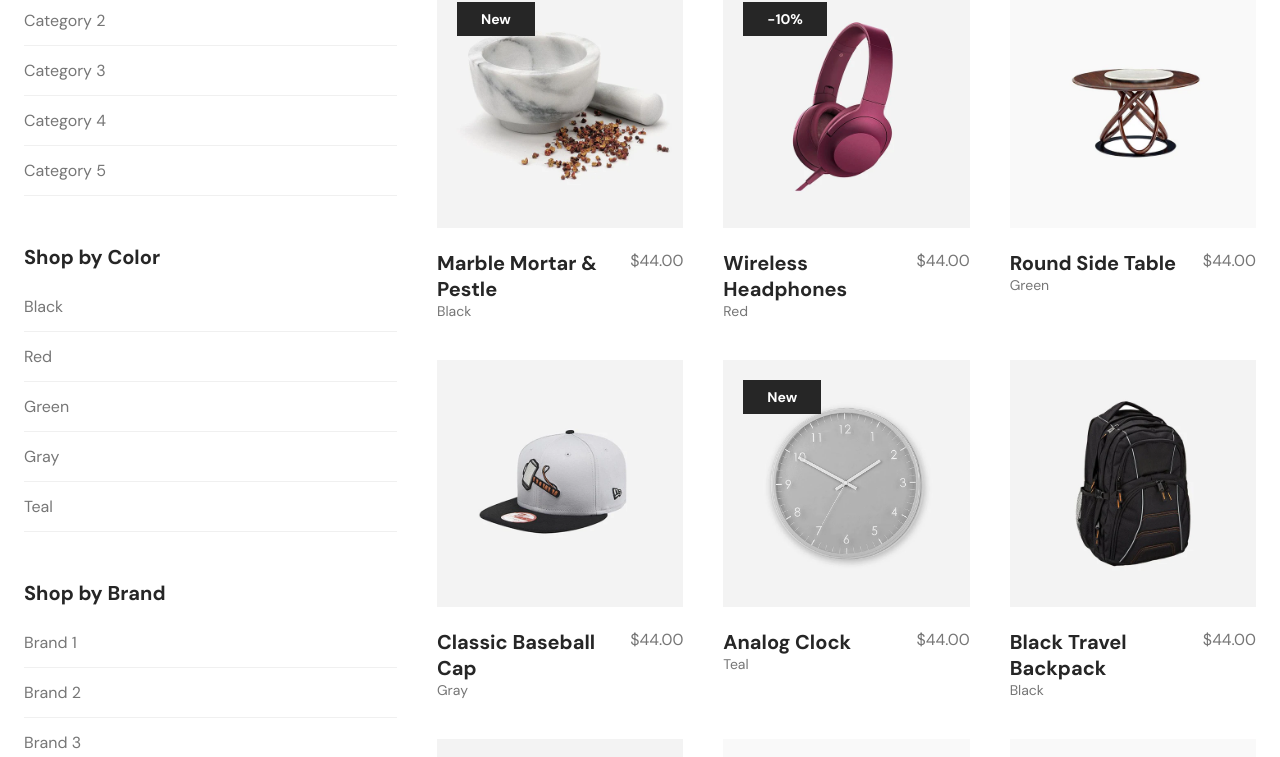
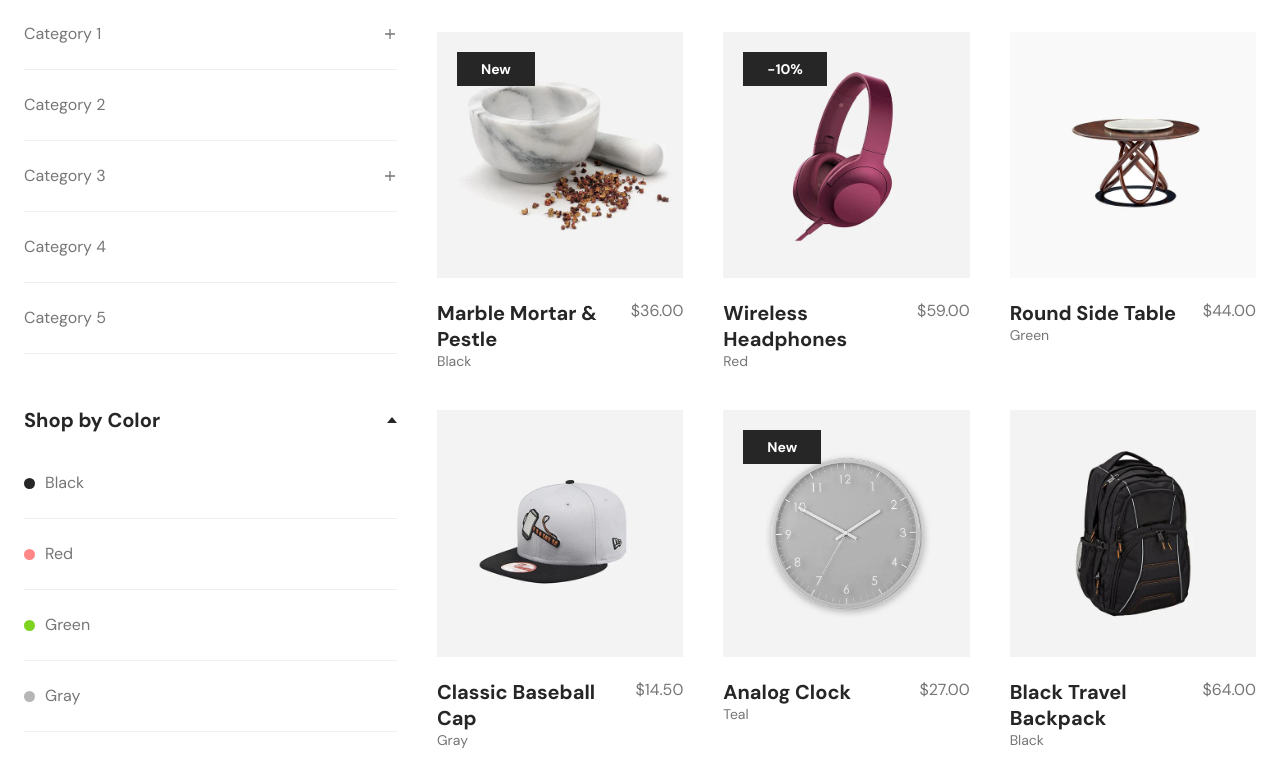
Before and after one commit to codeofsayeed/Orebi, a React (Vite) app: page /shop in a window 1280 px wide. Shown: the part 528-1285 px from the top of the page. Built offline with nearby package versions, Linux system fonts and the light colour scheme.

Commit message:
Changes on pages,services & styles folder.

```diff
--- a/src/pages/Shop.jsx
+++ b/src/pages/Shop.jsx
@@ -3,23 +3,60 @@ import { useSearchParams } from "react-router-dom";
 import { productsApi } from "../services/api.js";
 import ProductCard from "../components/ProductCard.jsx";
 
+/* ============ EDIT THE FILTER LISTS HERE ============ */
+const CATEGORIES = [
+  "Category 1",
+  "Category 2",
+  "Category 3",
+  "Category 4",
+  "Category 5",
+];
+// Categories listed here get a "+" button that opens sub-categories (products need a matching `sub` value).
+const SUBCATS = {
+  "Category 1": ["Type A", "Type B"],
+  "Category 3": ["Type A", "Type B"],
+};
+const COLORS = [
+  // name must match a product's `color`; dot is the circle colour
+  { name: "Black", dot: "#262626" },
+  { name: "Red", dot: "#ff8686" },
+  { name: "Green", dot: "#7ed321" },
+  { name: "Gray", dot: "#b6b6b6" },
+  { name: "Teal", dot: "#15cba8" },
+];
+const BRANDS = ["Brand 1", "Brand 2", "Brand 3", "Brand 4", "Brand 5"];
 const PRICES = [
   [0, 9.99],
   [10, 19.99],
   [20, 29.99],
   [30, 39.99],
   [40, 69.99],
-];
+]; // [from, to]
+/* ===================================================== */
+
+const Plus = ({ open }) => (
+  <svg width="10" height="10" viewBox="0 0 10 10">
+    <path
+      d={open ? "M0 5h10" : "M5 0v10M0 5h10"}
+      stroke="#767676"
+      strokeWidth="1.3"
+    />
+  </svg>
+);
+const usd = (n) => `$${n.toFixed(2)}`;
 
 export default function Shop() {
   const [all, setAll] = useState([]);
   const [sp] = useSearchParams();
   const [f, setF] = useState({
     category: sp.get("category") || "",
+    sub: "",
     color: "",
     brand: "",
     price: null,
   });
+  const [open, setOpen] = useState({ color: true, brand: true }); // which collapsible groups are open
+  const [subOpen, setSubOpen] = useState({});
   const [sort, setSort] = useState("featured");
   const [per, setPer] = useState(12);
   const [page, setPage] = useState(1);
@@ -28,12 +65,16 @@ export default function Shop() {
   useEffect(() => {
     productsApi.list().then(setAll);
   }, []);
-  const uniq = (k) => [...new Set(all.map((p) => p[k]))];
+  useEffect(() => {
+    setF((s) => ({ ...s, category: sp.get("category") || "", sub: "" }));
+    setPage(1);
+  }, [sp]);
 
   const shown = useMemo(() => {
     let r = all.filter(
       (p) =>
         (!f.category || p.category === f.category) &&
+        (!f.sub || p.sub === f.sub) &&
         (!f.color || p.color === f.color) &&
         (!f.brand || p.brand === f.brand) &&
         (!f.price || (p.price >= f.price[0] && p.price <= f.price[1])) &&
@@ -46,41 +87,161 @@ export default function Shop() {
 
   const pages = Math.max(1, Math.ceil(shown.length / per));
   const slice = shown.slice((page - 1) * per, page * per);
-  const set = (k, v) => {
+  const any = f.category || f.sub || f.color || f.brand || f.price;
+
+  const pick = (k, v) => {
     setF((s) => ({ ...s, [k]: s[k] === v ? (k === "price" ? null : "") : v }));
     setPage(1);
   };
+  const pickCat = (c) => {
+    setF((s) => ({ ...s, category: s.category === c ? "" : c, sub: "" }));
+    setPage(1);
+  };
+  const pickSub = (c, sub) => {
+    setF((s) => ({
+      ...s,
+      category: c,
+      sub: s.sub === sub && s.category === c ? "" : sub,
+    }));
+    setPage(1);
+  };
+  const clear = () => {
+    setF({ category: "", sub: "", color: "", brand: "", price: null });
+    setPage(1);
+  };
 
-  const Group = ({ title, k, vals }) => (
-    <div className="fgroup">
-      <h5>{title}</h5>
-      {vals.map((v) => (
-        <button
-          key={String(v)}
-          className={f[k] === v ? "on" : ""}
-          onClick={() => set(k, v)}
-        >
-          {k === "price" ? `$${v[0].toFixed(2)} - $${v[1].toFixed(2)}` : v}
-        </button>
-      ))}
-    </div>
-  );
+  const Title = ({ text, k }) =>
+    k ? (
+      <button
+        className={`flt-title ${open[k] ? "" : "closed"}`}
+        onClick={() => setOpen({ ...open, [k]: !open[k] })}
+        aria-expanded={open[k]}
+      >
+        {text}
+        <i className="flt-caret" />
+      </button>
+    ) : (
+      <h5 className="flt-title">{text}</h5>
+    );
 
   return (
     <>
       <h1>Products</h1>
       <p className="crumb">Home &nbsp;&gt;&nbsp; Products</p>
       <div className="shop">
-        <aside>
-          <Group
-            title="Shop by Category"
-            k="category"
-            vals={uniq("category")}
-          />
-          <Group title="Shop by Color" k="color" vals={uniq("color")} />
-          <Group title="Shop by Brand" k="brand" vals={uniq("brand")} />
-          <Group title="Shop by Price" k="price" vals={PRICES} />
+        <aside className="flt">
+          {any && (
+            <button className="link ul flt-clear" onClick={clear}>
+              Clear all filters
+            </button>
+          )}
+
+          <div className="flt-group">
+            <Title text="Shop by Category" />
+            <div className="flt-list">
+              {CATEGORIES.map((c) => (
+                <div key={c}>
+                  <div
+                    className={`flt-row ${f.category === c && !f.sub ? "on" : ""}`}
+                  >
+                    <button className="flt-label" onClick={() => pickCat(c)}>
+                      {c}
+                    </button>
+                    {SUBCATS[c] && (
+                      <button
+                        className="flt-plus"
+                        aria-label={`Show ${c} sub-categories`}
+                        onClick={() =>
+                          setSubOpen({ ...subOpen, [c]: !subOpen[c] })
+                        }
+                      >
+                        <Plus open={subOpen[c]} />
+                      </button>
+                    )}
+                  </div>
+                  {SUBCATS[c] && subOpen[c] && (
+                    <div className="flt-sub">
+                      {SUBCATS[c].map((s) => (
+                        <button
+                          key={s}
+                          className={
+                            f.category === c && f.sub === s ? "on" : ""
+                          }
+                          onClick={() => pickSub(c, s)}
+                        >
+                          {s}
+                        </button>
+                      ))}
+                    </div>
+                  )}
+                </div>
+              ))}
+            </div>
+          </div>
+
+          <div className="flt-group">
+            <Title text="Shop by Color" k="color" />
+            {open.color && (
+              <div className="flt-list">
+                {COLORS.map((c) => (
+                  <div
+                    key={c.name}
+                    className={`flt-row ${f.color === c.name ? "on" : ""}`}
+                  >
+                    <button
+                      className="flt-label"
+                      onClick={() => pick("color", c.name)}
+                    >
+                      <i className="flt-dot" style={{ background: c.dot }} />
+                      {c.name}
+                    </button>
+                  </div>
+                ))}
+              </div>
+            )}
+          </div>
+
+          <div className="flt-group">
+            <Title text="Shop by Brand" k="brand" />
+            {open.brand && (
+              <div className="flt-list">
+                {BRANDS.map((b) => (
+                  <div
+                    key={b}
+                    className={`flt-row ${f.brand === b ? "on" : ""}`}
+                  >
+                    <button
+                      className="flt-label"
+                      onClick={() => pick("brand", b)}
+                    >
+                      {b}
+                    </button>
+                  </div>
+                ))}
+              </div>
+            )}
+          </div>
+
+          <div className="flt-group">
+            <Title text="Shop by Price" />
+            <div className="flt-list">
+              {PRICES.map((r) => (
+                <div
+                  key={r[0]}
+                  className={`flt-row ${f.price === r ? "on" : ""}`}
+                >
+                  <button
+                    className="flt-label"
+                    onClick={() => pick("price", r)}
+                  >
+                    {usd(r[0])} - {usd(r[1])}
+                  </button>
+                </div>
+              ))}
+            </div>
+          </div>
         </aside>
+
         <div>
           <div className="tools">
             <label>
@@ -111,7 +272,9 @@ export default function Shop() {
               <ProductCard key={p.id} p={p} />
             ))}
           </div>
-          {!slice.length && <p className="muted">No products match.</p>}
+          {!slice.length && (
+            <p className="muted">No products match these filters.</p>
+          )}
           <div className="pager">
             <div>
               {Array.from({ length: pages }, (_, i) => (
--- a/src/services/api.js
+++ b/src/services/api.js
@@ -57,6 +57,22 @@ const labels = {
   "product-12": "Grey Canvas Backpack",
   "product-27": "Patterned Ceramic Vase",
 };
+const prices = {
+  bowl: 36,
+  headphones: 59,
+  table: 44,
+  cap: 14.5,
+  clock: 27,
+  backpack: 64,
+  sunglasses: 19,
+  basket: 22.5,
+  "desk-clock": 44,
+  "product-31": 9.5,
+  "product-16": 39,
+  "product-19": 44,
+  "product-12": 49,
+  "product-27": 29,
+};
 const tags = {
   0: "New",
   1: "-10%",
@@ -73,11 +89,14 @@ const wait = (v) => new Promise((r) => setTimeout(() => r(v), 60));
 let products = names.map((n, i) => ({
   id: String(i + 1),
   name: labels[n], // rename in the dashboard or here
-  price: 44,
-  oldPrice: tags[i] ? 88 : null,
+  price: prices[n],
+  oldPrice: /%/.test(tags[i] || "")
+    ? Math.round(prices[n] / (1 - parseInt(tags[i].replace("-", ""), 10) / 100))
+    : null,
   color: colors[i % 5],
   brand: `Brand ${(i % 5) + 1}`,
   category: `Category ${(i % 5) + 1}`,
+  sub: i % 2 ? "Type B" : "Type A",
   tag: tags[i] || "",
   stock: 20 + i,
   image: img(n),
@@ -104,14 +123,14 @@ let orders = seedOrders.map(([customer, q, status, d], i) => ({
   customer,
   status,
   date: day(d),
-  total: q * 44,
+  total: q * products[i % names.length].price,
   payment: i % 2 ? "Bank 2" : "Bank",
   items: [
     {
       id: String((i % names.length) + 1),
       name: products[i % names.length].name,
       qty: q,
-      price: 44,
+      price: products[i % names.length].price,
     },
   ],
 }));
--- a/src/styles/global.css
+++ b/src/styles/global.css
@@ -1750,3 +1750,132 @@ h1 {
     gap: 16px;
   }
 }
+
+/* ===== v5: Shop filter sidebar (Figma: 373px wide, groups 53px apart, rows 51px tall + 20px gap) ===== */
+.shop {
+  margin-top: 90px;
+  grid-template-columns: 373px 1fr;
+}
+.flt-clear {
+  display: block;
+  margin: -20px 0 20px;
+  font-size: 14px;
+}
+.flt-group {
+  margin-bottom: 53px;
+}
+.flt-title {
+  display: flex;
+  justify-content: space-between;
+  align-items: center;
+  width: 100%;
+  margin: 0 0 35px;
+  padding: 0;
+  border: 0;
+  background: none;
+  text-align: left;
+  font: inherit;
+  font-size: 20px;
+  font-weight: 700;
+  line-height: 26px;
+  color: var(--dark);
+}
+button.flt-title {
+  cursor: pointer;
+}
+.flt-caret {
+  width: 0;
+  height: 0;
+  border-left: 5.5px solid transparent;
+  border-right: 5.5px solid transparent;
+  border-bottom: 6px solid var(--dark);
+  transition: transform 0.2s;
+}
+.flt-title.closed .flt-caret {
+  transform: rotate(180deg);
+}
+.flt-list {
+  display: grid;
+  row-gap: 20px;
+}
+.flt-row {
+  position: relative;
+  display: flex;
+  height: 51px;
+  border-bottom: 1px solid var(--line);
+}
+.flt-label {
+  display: flex;
+  align-items: flex-start;
+  gap: 10px;
+  flex: 1;
+  height: 30px;
+  padding: 0;
+  border: 0;
+  background: none;
+  text-align: left;
+  font: inherit;
+  font-size: 16px;
+  line-height: 30px;
+  color: var(--gray);
+  cursor: pointer;
+}
+.flt-label:hover,
+.flt-row.on .flt-label {
+  color: var(--dark);
+}
+.flt-row.on .flt-label {
+  font-weight: 700;
+}
+.flt-dot {
+  width: 11px;
+  height: 11px;
+  border-radius: 50%;
+  margin-top: 9.5px;
+  flex: none;
+}
+.flt-plus {
+  position: absolute;
+  right: 2px;
+  top: 0;
+  height: 30px;
+  width: 24px;
+  display: flex;
+  align-items: center;
+  justify-content: flex-end;
+  border: 0;
+  background: none;
+  cursor: pointer;
+  padding: 0;
+}
+.flt-sub {
+  display: grid;
+  gap: 4px;
+  padding: 14px 0 0 16px;
+}
+.flt-sub button {
+  text-align: left;
+  border: 0;
+  background: none;
+  padding: 6px 0;
+  font: inherit;
+  font-size: 14px;
+  color: var(--gray);
+  cursor: pointer;
+}
+.flt-sub button:hover,
+.flt-sub .on {
+  color: var(--dark);
+}
+.flt-sub .on {
+  font-weight: 700;
+}
+@media (max-width: 1000px) {
+  .shop {
+    grid-template-columns: 1fr;
+    margin-top: 40px;
+  }
+  .flt-group {
+    margin-bottom: 32px;
+  }
+}
```
